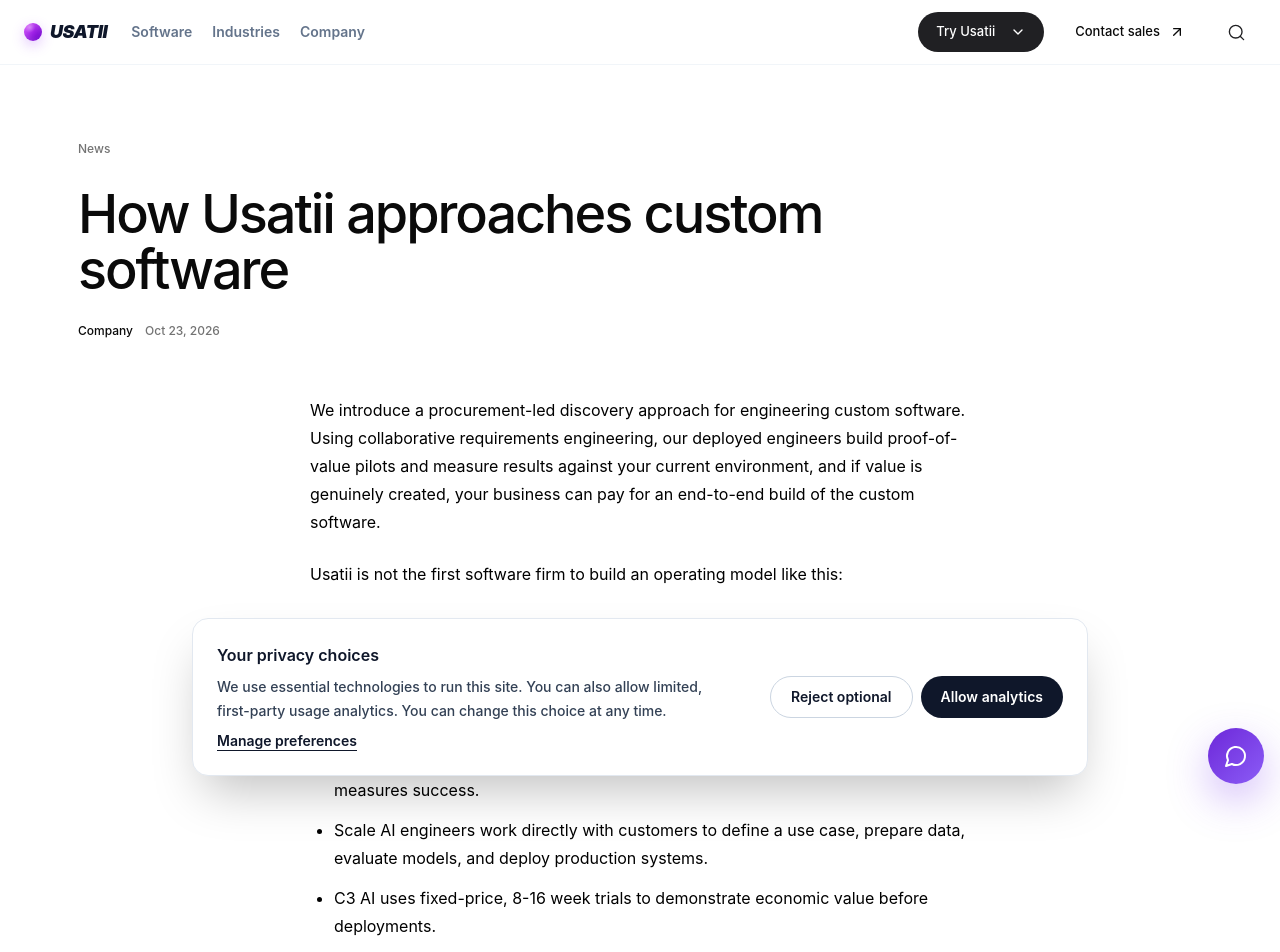
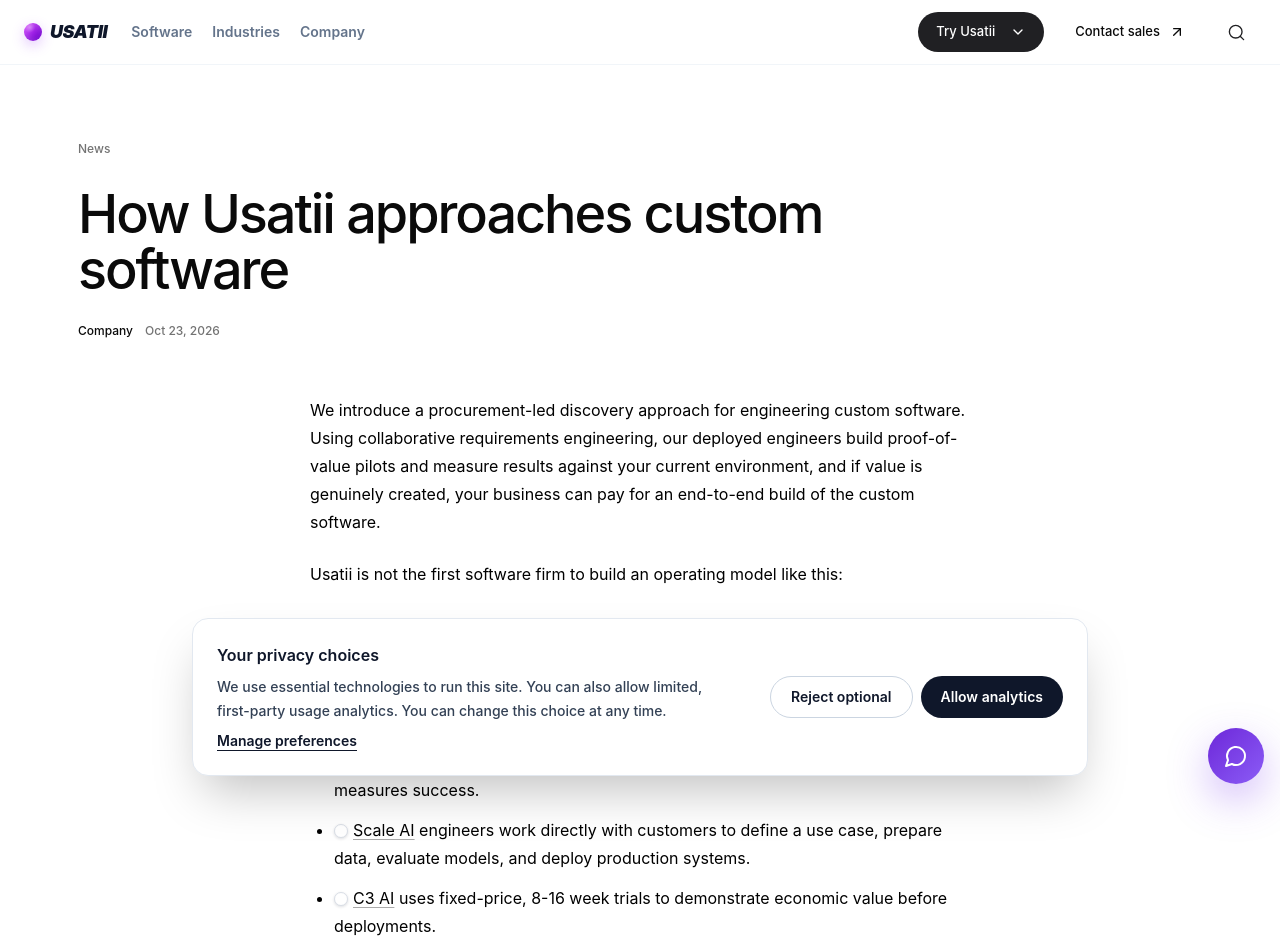
Before and after one commit to VladUsatii/usatii-website, a Next.js app: page /news/how-usatii-approaches-custom-software in a window 1280 px wide. Shown: the top 952 px of the page. Built offline with nearby package versions, Linux system fonts and the light colour scheme.

Commit message:
added news

```diff
--- /dev/null
+++ b/src/app/news/how-usatii-approaches-custom-software/article.module.css
@@ -0,0 +1,24 @@
+.sourceLink,
+.internalLink {
+  text-decoration: underline;
+  text-decoration-color: #aaa;
+  text-underline-offset: 3px;
+}
+
+.sourceLink:hover,
+.internalLink:hover {
+  text-decoration-color: currentColor;
+}
+
+.sourceLink::before {
+  content: "";
+  display: inline-block;
+  width: 14px;
+  height: 14px;
+  margin-right: 5px;
+  border: 1px solid #d9dee6;
+  border-radius: 50%;
+  background: #fff var(--source-icon) center / 9px no-repeat;
+  vertical-align: -2px;
+  box-shadow: 0 1px 3px rgba(15, 23, 42, .14);
+}
--- a/src/app/news/how-usatii-approaches-custom-software/page.jsx
+++ b/src/app/news/how-usatii-approaches-custom-software/page.jsx
@@ -1,4 +1,5 @@
 import Link from "next/link";
+import styles from "./article.module.css";
 import Header from "@/app/_components/header";
 import Footer from "@/app/_components/footer";
 import { SchemaScripts } from "@/app/_components/trades/chunky-seo-layout";
@@ -16,6 +17,10 @@
   alternates: { canonical: path },
   openGraph: { title, description, type: "article", publishedTime: date, images: [image] },
 };
+
+function SourceLink({ href, domain, children }) {
+  return <a href={href} className={styles.sourceLink} style={{ "--source-icon": `url("https://www.google.com/s2/favicons?domain=${domain}&sz=32")` }}>{children}</a>;
+}
 
 export default function CustomSoftwareArticle() {
   const schemas = [
@@ -42,11 +47,11 @@
             <p>We introduce a procurement-led discovery approach for engineering custom software. Using collaborative requirements engineering, our deployed engineers build proof-of-value pilots and measure results against your current environment, and if value is genuinely created, your business can pay for an end-to-end build of the custom software.</p>
             <p>Usatii is not the first software firm to build an operating model like this:</p>
             <ul className="list-disc space-y-3 pl-6">
-              <li>Palantir’s FDEs work beside customer teams. Bootcamp moves to a use case in 5 days.</li>
-              <li>IBM Client Engineering has multidisciplinary teams jointly develop pilots with customers (4 weeks).</li>
-              <li>OpenAI leads discovery, prototyping, validation, deployment, and scaling and measures success.</li>
-              <li>Scale AI engineers work directly with customers to define a use case, prepare data, evaluate models, and deploy production systems.</li>
-              <li>C3 AI uses fixed-price, 8-16 week trials to demonstrate economic value before deployments.</li>
+              <li><SourceLink href="https://www.palantir.com/platforms/aip/bootcamp/" domain="palantir.com">Palantir’s FDEs</SourceLink> work beside customer teams. Bootcamp moves to a use case in 5 days.</li>
+              <li><SourceLink href="https://www.ibm.com/case-studies/blog/put-ai-to-work-with-focus-on-right-use-cases-and-co-creation-with-ibm-client-engineering" domain="ibm.com">IBM Client Engineering</SourceLink> has multidisciplinary teams jointly develop pilots with customers (4 weeks).</li>
+              <li><SourceLink href="https://openai.com/business/forward-deployed-engineering/" domain="openai.com">OpenAI</SourceLink> leads discovery, prototyping, validation, deployment, and scaling and measures success.</li>
+              <li><SourceLink href="https://scale.com/global-public-sector" domain="scale.com">Scale AI</SourceLink> engineers work directly with customers to define a use case, prepare data, evaluate models, and deploy production systems.</li>
+              <li><SourceLink href="https://ir.c3.ai/static-files/4759757b-c509-4dcb-8968-8640cda1eab8" domain="c3.ai">C3 AI</SourceLink> uses fixed-price, 8-16 week trials to demonstrate economic value before deployments.</li>
             </ul>
             <p>It has been done for nearly a decade now. But what hasn’t been established is quite clear to small-business and enterprise firms all over the world: no firm proves value for free. And going further, no company has demonstrated a cost-effective, in-house option for software and AI in history.</p>
             <p>This breakthrough in the software industry now leads us into understanding how Usatii structures the sales cycle for its international clients (primarily US, Europe, and the Middle East):</p>
@@ -54,10 +59,10 @@
               <li><strong>Initial consultation.</strong> Usatii meets with leadership at an organization and hosts their procurement representatives, technical teams, and employees (Users) of the software. We take time to understand the business problem and whether the organization can realistically adopt the proposed solution.</li>
               <li><strong>Requirements discovery &amp; market research.</strong> Usatii’s Forward-Deployed Engineers (FDEs) fly out or drive out to study how the organization operates. The human environment matters to our team and we prioritize real industry evaluation over a remote guess on requirements. During this time, the team conducts focused market research to identify existing products, comparable solutions, industry practices and trends, and technical infrastructure options. We use this time to determine what the customer needs, whether existing software can already meet those needs, and where a custom solution would create added value. The result of this stage is a jointly approved requirements document and a clear proposal for what to test.</li>
               <li><strong>Pilot scope &amp; agreement.</strong> Both teams pick a valuable problem from the requirements document and agree on a small pilot that demonstrates a clear, measurable solution. Before work starts, the expected results are documented, including any required data, responsibilities, and duration of the pilot. The pilot has no development fee. There is an obligation to purchase if the software demonstrates real value as measured by the administration making final purchasing decisions.</li>
-              <li><strong>Free pilot development bootcamp.</strong> During the pilot, Usatii assigns engineers to work on the field with the customer’s team, most often in-person to avoid telephoning. Our bootcamp promises a working piece of software within 7-14 days of the start date. The pilot concentrates on one to two critical workflows. A full production platform and extensive migrations/deployment come in (7).</li>
+              <li><strong>Free pilot development bootcamp.</strong> During the pilot, Usatii assigns engineers to work on the field with the customer’s team, most often in-person to avoid telephoning. Our bootcamp promises a working piece of software within 7-14 days of the start date. The pilot concentrates on one to two critical workflows. A full production platform and extensive migrations/deployment come in <a href="#deployment" className={styles.internalLink}>(7)</a>.</li>
               <li><strong>Results &amp; business value evaluation.</strong> Usatii and stakeholders test the pilot against the agreed measures of success. E.g. if humans spend eight hours preparing a report and the pilot reduces that to fifteen minutes, the teams can measure a near-eight hour improvement in workplace productivity. We establish whether the solution reduces human and material costs, increases productivity or accuracy, or delivers another agreed operational benefit.</li>
               <li><strong>Commercial agreement &amp; full implementation.</strong> If the pilot succeeds, Usatii works to finalize production requirements with the administration. We work in Agile sprints, meaning that 2-3 blocks of 2-3 weeks of work each will be expected. The bulk of work is done in the first sprint, meaning that a beta deployment can occur in as little as two weeks of end-to-end development.</li>
-              <li><strong>Deployment, sovereignty, &amp; perpetual licensing of infrastructure.</strong> Usatii deploys the completed system into the agreed environment, including the customer’s own infrastructure or high-privacy cloud. For sovereign deployments of artificial intelligence systems, this means that the customer keeps their data, models, inference, and operational records within the customer’s legal and approved boundaries. The customer receives a perpetual license to the agreed software which allows continued use without renewing the license at any time period. Support, upgrades, and third-party vending is addressed separately and may cost the customer additional funds. The analogy is quite simple: you can buy a house instead of renting it, but that doesn’t mean you won’t have to pay to fix leaky pipes or afford property taxes.</li>
+              <li id="deployment" className="scroll-mt-28"><strong>Deployment, sovereignty, &amp; perpetual licensing of infrastructure.</strong> Usatii deploys the completed system into the agreed environment, including the customer’s own infrastructure or high-privacy cloud. For sovereign deployments of artificial intelligence systems, this means that the customer keeps their data, models, inference, and operational records within the customer’s legal and approved boundaries. The customer receives a perpetual license to the agreed software which allows continued use without renewing the license at any time period. Support, upgrades, and third-party vending is addressed separately and may cost the customer additional funds. The analogy is quite simple: you can buy a house instead of renting it, but that doesn’t mean you won’t have to pay to fix leaky pipes or afford property taxes.</li>
             </ol>
             <p>Usatii’s unique model gives organizations lasting control over their software, data, and AI capabilities while enabling Usatii to provide ongoing engineering and support. Own your alpha.</p>
             <h2 className="pt-8 text-[26px] font-medium leading-tight tracking-[-0.025em] sm:text-[30px]">Some common questions and their answers</h2>
```
Also changed, not shown: src/app/construction/construction.module.css (added, +22 -0 lines), src/app/construction/page.jsx (+14 -12 lines).
